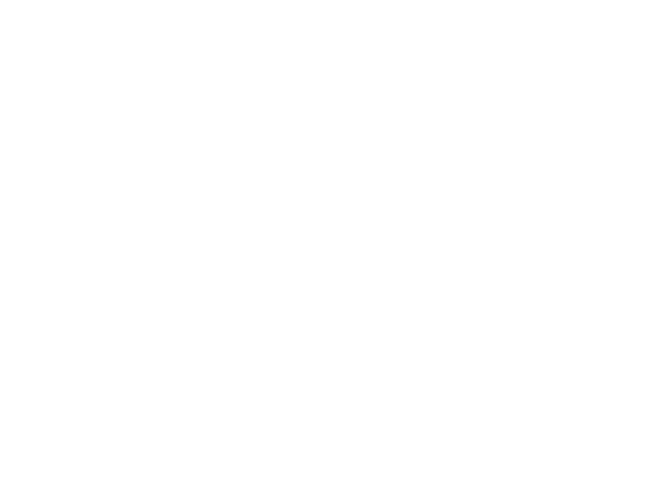
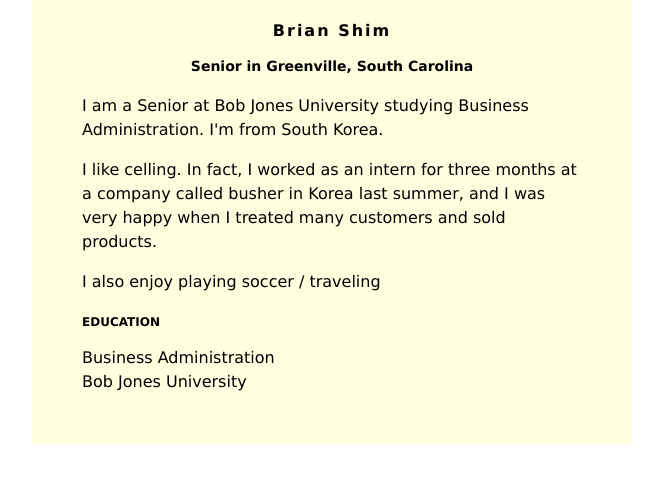
Before and after one commit to mshim824/mshim824.github.io, a plain HTML site: page index.html in a window 1280 px wide. Shown: the whole page, without its empty margins (308-971 px from the left). Drawn offline with Linux system fonts and the light colour scheme.

Commit message:
Update index.html

```diff
--- a/index.html
+++ b/index.html
@@ -7,3 +7,44 @@ body {
   }
   #content {
     background: lightyellow;
+    min-width: 200px;
+    max-width: 500px;
+    padding: 50px;
+    margin: auto;
+    margin-top: -50px;
+    line-height: 150%;
+}
+h1 {
+    letter-spacing: 2px;
+    font-size: 16px;
+    text-align: center;
+}
+h2 {
+    font-size: 14px;
+    text-align: center;
+}
+h3 {
+    font-size: 12px;
+}
+</style>
+</head>
+<body>
+    <div id="content">
+        <h1>Brian Shim</h1>
+        <h2>Senior in Greenville, South Carolina</h2>
+
+         <p>I am a Senior at Bob Jones University studying Business Administration. I'm from South Korea.</p>
+         <p>
+           I like celling. In fact, I worked as an intern for three months at a company called busher in Korea last summer, and I was very happy when I treated many customers and sold products.
+         </p>
+         <p>
+            I also enjoy playing soccer / traveling
+         </p>
+
+        <h3>EDUCATION</h3>
+        Business Administration<br>
+        Bob Jones University
+    </div>
+
+</body>
+</html>
```
